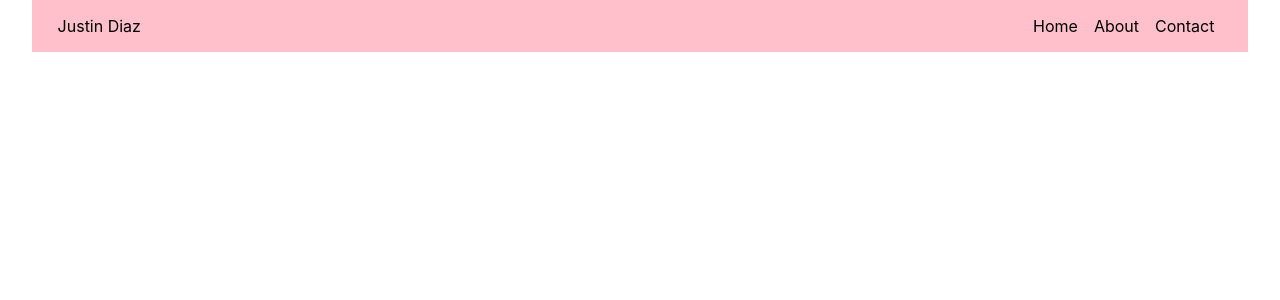
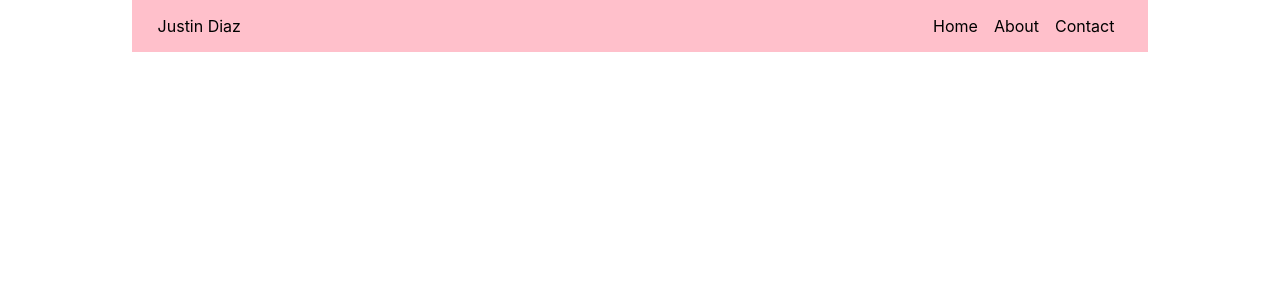
Before and after one commit to meteora277/coffee-and-code, a Next.js app: page / in a window 1280 px wide. Shown: the top 300 px of the page. Built offline with nearby package versions, Linux system fonts and the light colour scheme.

Commit message:
add max width / margin to global styles

```diff
--- a/styles/globals.css
+++ b/styles/globals.css
@@ -4,6 +4,8 @@ body {
   margin: 0;
   font-family: -apple-system, BlinkMacSystemFont, Segoe UI, Roboto, Oxygen,
     Ubuntu, Cantarell, Fira Sans, Droid Sans, Helvetica Neue, sans-serif;
+  max-width: 1080px;
+  margin: 0 auto;
 }
 
 a {
```
